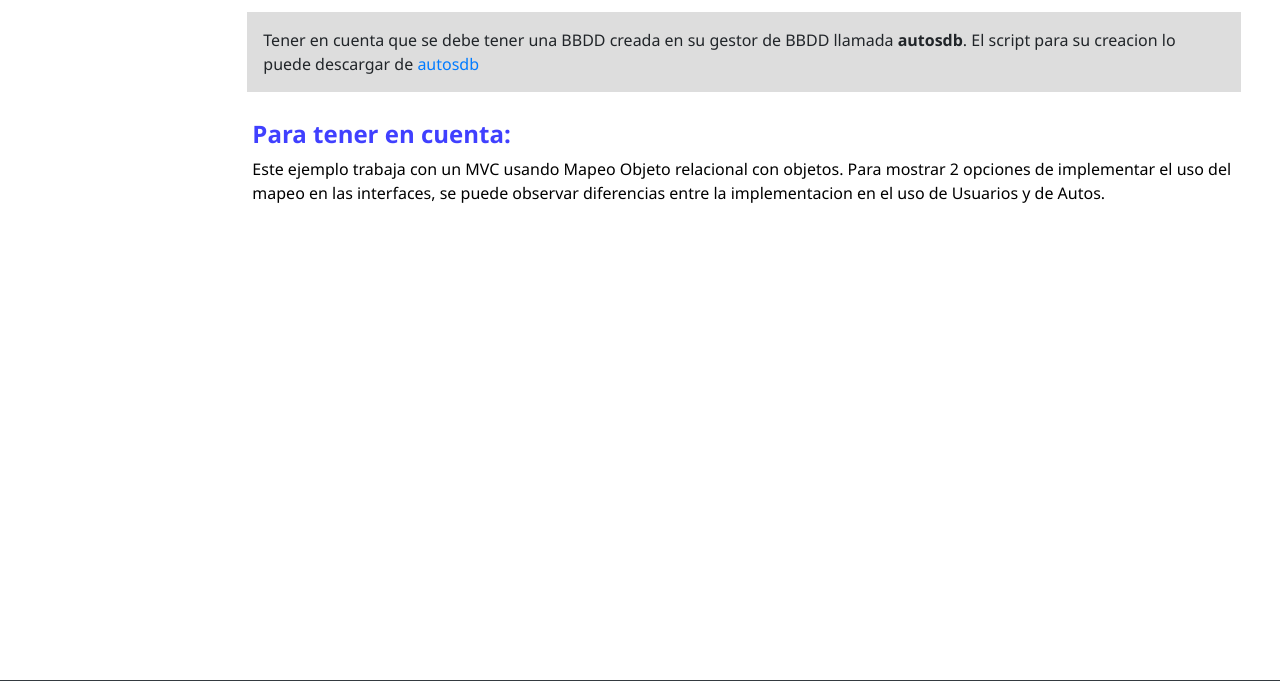
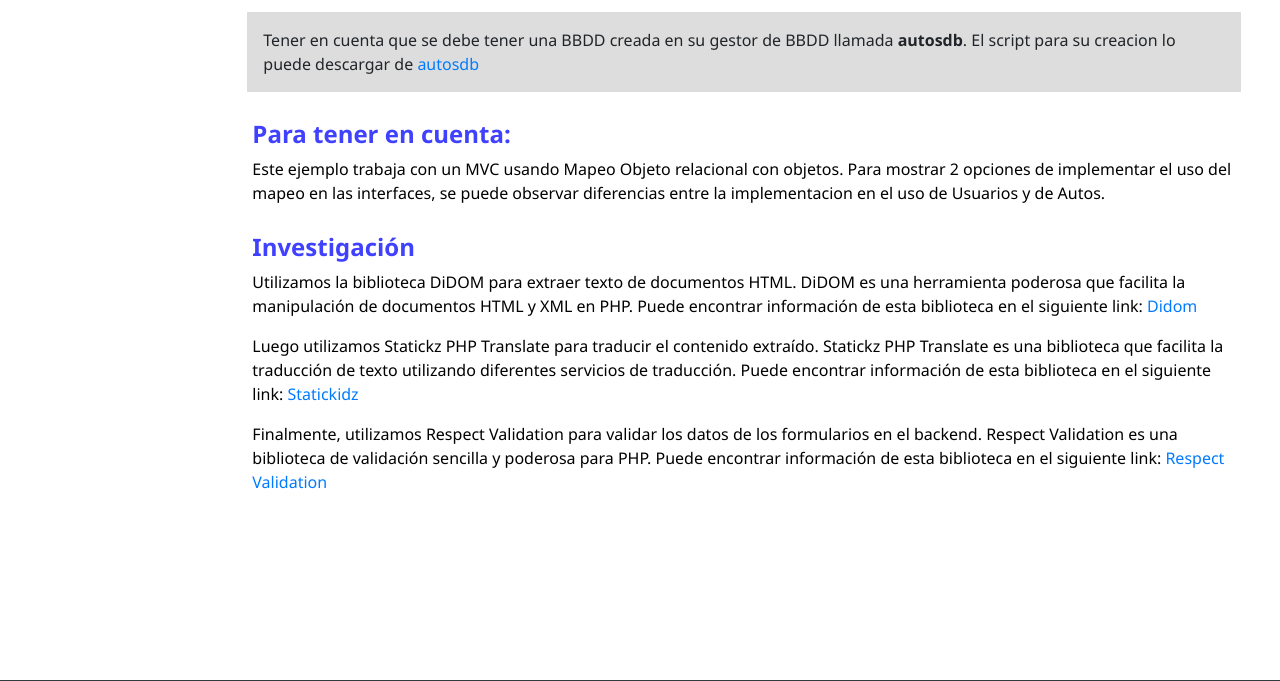
Before and after one commit to Nico13A/TP_Librerias, a PHP site: page /vista/home/index.php in a window 1280 px wide. Shown: the part 343-1024 px from the top of the page. Run offline with PHP 8.4, Linux system fonts and the light colour scheme; some libraries are stand-ins or nearby versions.

Commit message:
Agrega info al index

```diff
--- a/vista/home/index.php
+++ b/vista/home/index.php
@@ -12,7 +12,23 @@ include_once("../estructura/cabeceraBT.php");
 <hr class="separator">
 <div class="greyblock">Tener en cuenta que se debe tener una BBDD creada en su gestor de BBDD llamada <strong>autosdb</strong>. El script para su creacion lo puede descargar de <a href="../../sql/autosdb.sql" target="_blank">autosdb</a></div>
 <p class="heading1a">Para tener en cuenta:</p>
-<div class="content">Este ejemplo trabaja con un MVC usando Mapeo Objeto relacional con objetos. Para mostrar 2 opciones de implementar el uso del mapeo en las interfaces, se puede observar diferencias entre la implementacion en el uso de Usuarios y de Autos.</div>
+<div class="content">
+    Este ejemplo trabaja con un MVC usando Mapeo Objeto relacional con objetos. Para mostrar 2 opciones de implementar el uso del mapeo en las interfaces, se puede observar diferencias entre la implementacion en el uso de Usuarios y de Autos.
+</div>
+<p class="heading1a">Investigación</p>
+<div class="content">
+    <p class="contenido1">
+        Utilizamos la biblioteca DiDOM para extraer texto de documentos HTML. DiDOM es una herramienta poderosa que facilita la manipulación de documentos HTML y XML en PHP. Puede encontrar información de esta biblioteca en el siguiente link: <a href="https://github.com/Imangazaliev/DiDOM" target="_blank">Didom</a>
+    </p>
+    <p class="contenido2">
+        Luego utilizamos Statickz PHP Translate para traducir el contenido extraído. Statickz PHP Translate es una biblioteca que facilita la traducción de texto utilizando diferentes servicios de traducción. Puede encontrar información de esta biblioteca en el siguiente link: <a href="https://github.com/statickidz/php-google-translate-free" target="_blank">Statickidz</a>
+    </p>
+    <p class="contenido3">
+        Finalmente, utilizamos Respect Validation para validar los datos de los formularios en el backend. Respect Validation es una biblioteca de validación sencilla y poderosa para PHP. Puede encontrar información de esta biblioteca en el siguiente link: <a href="https://respect-validation.readthedocs.io/en/2.3/" target="_blank">Respect Validation</a>
+    </p>
+</div>
+
+
 
 <?php
 include_once("../estructura/pieBT.php");
```
Also changed, not shown: vista/home/indexTraducido.php (+33 -2 lines).
